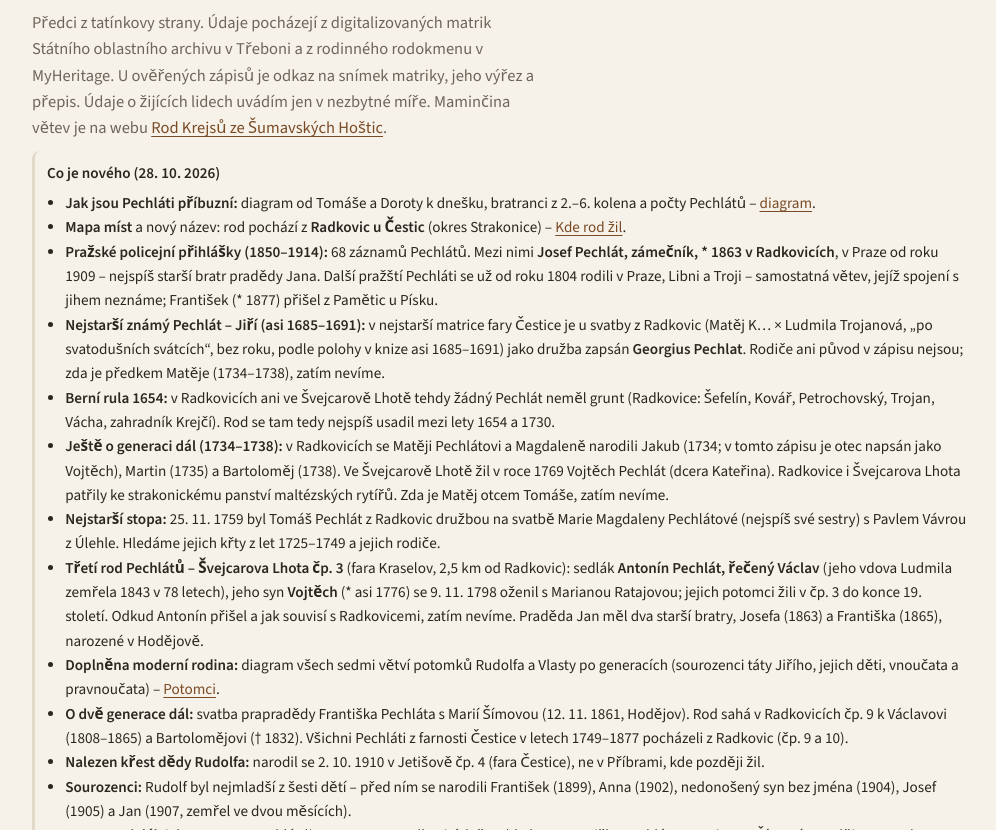
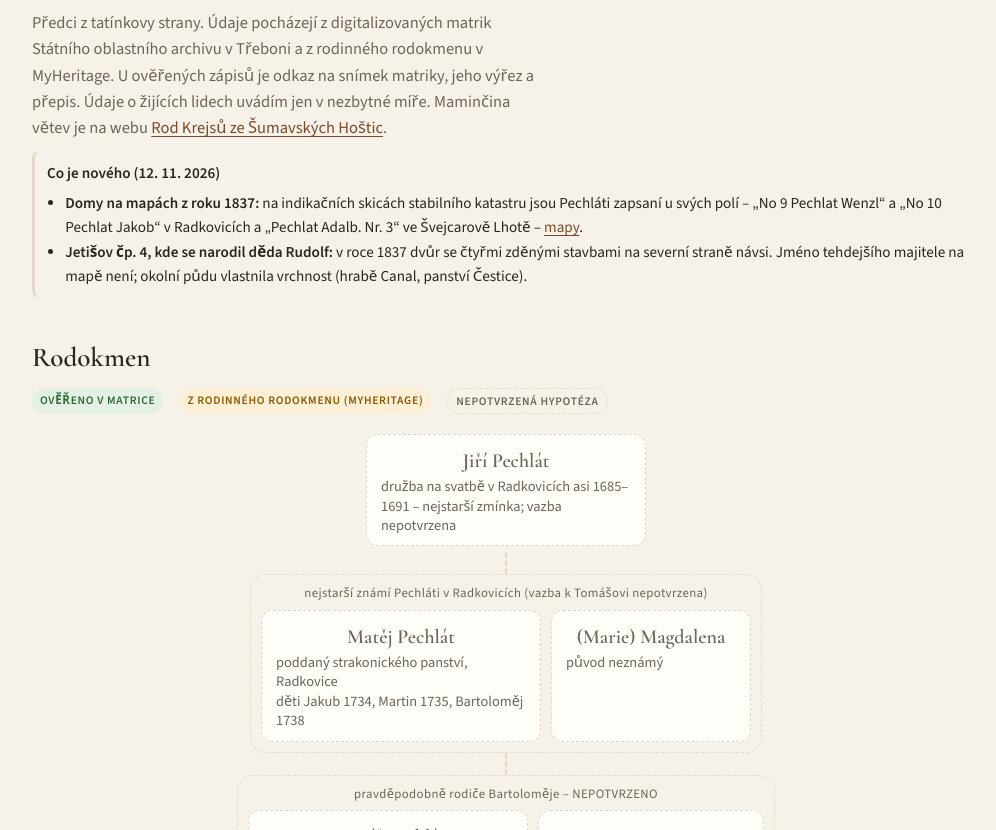
Before and after one commit to milarapa2/rodokmen-pechlat, a plain HTML site: page index.html in a window 1280 px wide. Shown: the part 122-952 px from the top of the page, without its empty margins (134-1130 px from the left). Drawn offline with nearby package versions, Linux system fonts and the light colour scheme.

Commit message:
Mapy 1837: Radkovice, Švejcarova Lhota, Jetišov čp. 4
Co-Authored-By: Claude Opus 5.5 <noreply@anthropic.com>

```diff
--- a/index.html
+++ b/index.html
@@ -111,22 +111,10 @@ details.br .sp{color:var(--mut)}
   <p class="kick">Rodokmen · Radkovice u Čestic, okres Strakonice</p>
   <h1>Rod Pechlátů z Radkovic</h1>
   <p class="lead">Předci z tatínkovy strany. Údaje pocházejí z digitalizovaných matrik Státního oblastního archivu v Třeboni a z rodinného rodokmenu v MyHeritage. U ověřených zápisů je odkaz na snímek matriky, jeho výřez a přepis. Údaje o žijících lidech uvádím jen v nezbytné míře. Maminčina větev je na webu <a href="https://milarapa2.github.io/rodokmen-krejsa/">Rod Krejsů ze Šumavských Hoštic</a>.</p>
-  <div class="tr" style="border-left:3px solid var(--line)"><b>Co je nového (28. 10. 2026)</b>
+  <div class="tr" style="border-left:3px solid var(--line)"><b>Co je nového (12. 11. 2026)</b>
     <ul style="margin:6px 0 0;padding-left:1.2em">
-      <li><b>Jak jsou Pechláti příbuzní:</b> diagram od Tomáše a Doroty k dnešku, bratranci z 2.–6. kolena a počty Pechlátů – <a href="#pribuzni">diagram</a>.</li>
-      <li><b>Mapa míst</b> a nový název: rod pochází z <b>Radkovic u Čestic</b> (okres Strakonice) – <a href="#mapa-mist">Kde rod žil</a>.</li>
-      <li><b>Pražské policejní přihlášky (1850–1914):</b> 68 záznamů Pechlátů. Mezi nimi <b>Josef Pechlát, zámečník, * 1863 v Radkovicích</b>, v Praze od roku 1909 – nejspíš starší bratr pradědy Jana. Další pražští Pechláti se už od roku 1804 rodili v Praze, Libni a Troji – samostatná větev, jejíž spojení s jihem neznáme; František (* 1877) přišel z Pamětic u Písku.</li>
-      <li><b>Nejstarší známý Pechlát – Jiří (asi 1685–1691):</b> v nejstarší matrice fary Čestice je u svatby z Radkovic (Matěj K… × Ludmila Trojanová, „po svatodušních svátcích“, bez roku, podle polohy v knize asi 1685–1691) jako družba zapsán <b>Georgius Pechlat</b>. Rodiče ani původ v zápisu nejsou; zda je předkem Matěje (1734–1738), zatím nevíme.</li>
-      <li><b>Berní rula 1654:</b> v Radkovicích ani ve Švejcarově Lhotě tehdy žádný Pechlát neměl grunt (Radkovice: Šefelín, Kovář, Petrochovský, Trojan, Vácha, zahradník Krejčí). Rod se tam tedy nejspíš usadil mezi lety 1654 a 1730.</li>
-      <li><b>Ještě o generaci dál (1734–1738):</b> v Radkovicích se Matěji Pechlátovi a Magdaleně narodili Jakub (1734; v tomto zápisu je otec napsán jako Vojtěch), Martin (1735) a Bartoloměj (1738). Ve Švejcarově Lhotě žil v roce 1769 Vojtěch Pechlát (dcera Kateřina). Radkovice i Švejcarova Lhota patřily ke strakonickému panství maltézských rytířů. Zda je Matěj otcem Tomáše, zatím nevíme.</li>
-      <li><b>Nejstarší stopa:</b> 25. 11. 1759 byl Tomáš Pechlát z Radkovic družbou na svatbě Marie Magdaleny Pechlátové (nejspíš své sestry) s Pavlem Vávrou z Úlehle. Hledáme jejich křty z let 1725–1749 a jejich rodiče.</li>
-      <li><b>Třetí rod Pechlátů – Švejcarova Lhota čp. 3</b> (fara Kraselov, 2,5 km od Radkovic): sedlák <b>Antonín Pechlát, řečený Václav</b> (jeho vdova Ludmila zemřela 1843 v 78 letech), jeho syn <b>Vojtěch</b> (* asi 1776) se 9. 11. 1798 oženil s Marianou Ratajovou; jejich potomci žili v čp. 3 do konce 19. století. Odkud Antonín přišel a jak souvisí s Radkovicemi, zatím nevíme. Praděda Jan měl dva starší bratry, Josefa (1863) a Františka (1865), narozené v Hodějově.</li>
-      <li><b>Doplněna moderní rodina:</b> diagram všech sedmi větví potomků Rudolfa a Vlasty po generacích (sourozenci táty Jiřího, jejich děti, vnoučata a pravnoučata) – <a href="#potomci">Potomci</a>.</li>
-      <li><b>O dvě generace dál:</b> svatba prapradědy Františka Pechláta s Marií Šímovou (12. 11. 1861, Hodějov). Rod sahá v Radkovicích čp. 9 k Václavovi (1808–1865) a Bartolomějovi († 1832). Všichni Pechláti z farnosti Čestice v letech 1749–1877 pocházeli z Radkovic (čp. 9 a 10).</li>
-      <li><b>Nalezen křest dědy Rudolfa:</b> narodil se 2. 10. 1910 v Jetišově čp. 4 (fara Čestice), ne v Příbrami, kde později žil.</li>
-      <li><b>Sourozenci:</b> Rudolf byl nejmladší z šesti dětí – před ním se narodili František (1899), Anna (1902), nedonošený syn bez jména (1904), Josef (1905) a Jan (1907, zemřel ve dvou měsících).</li>
-      <li><b>O generaci dál:</b> jeho otec Jan Pechlát (* 14. 6. 1867 v Radkovicích čp. 9) byl syn Františka Pechláta a Marie roz. Šímové z Hodějova; matka Anna (* 3. 6. 1870 v Kraselově čp. 30) byla dcera tesaře Vojtěcha Krejčího a Anny roz. Dubové. Jan a Anna se vzali 26. 1. 1897 v Kraselově.</li>
-      <li><b>Nalezena svatba pradědy Jana a Anny</b> (26. 1. 1897, Kraselov): potvrzuje rodiče obou. Janův vlastní křest (Radkovice 1867) archiv zpřístupní online až po roce 2034.</li>
+      <li><b>Domy na mapách z roku 1837:</b> na indikačních skicách stabilního katastru jsou Pechláti zapsaní u svých polí – „No 9 Pechlat Wenzl“ a „No 10 Pechlat Jakob“ v Radkovicích a „Pechlat Adalb. Nr. 3“ ve Švejcarově Lhotě – <a href="#mapy-1837">mapy</a>.</li>
+      <li><b>Jetišov čp. 4, kde se narodil děda Rudolf:</b> v roce 1837 dvůr se čtyřmi zděnými stavbami na severní straně návsi. Jméno tehdejšího majitele na mapě není; okolní půdu vlastnila vrchnost (hrabě Canal, panství Čestice).</li>
     </ul>
   </div>
 
@@ -245,6 +233,18 @@ details.br .sp{color:var(--mut)}
   })();
   </script>
 
+  <h2 id="mapy-1837">Domy na mapách z roku 1837</h2>
+  <p class="lead">Kolem roku 1837 zeměměřiči stabilního katastru zakreslili každou ves: domy s čísly popisnými a pole se jménem majitele. Na těchto pracovních mapách (indikačních skicách) jsou Pechláti zapsaní vlastní rukou zeměměřiče. Růžově jsou zděné stavby, žlutě dřevěné; červená čísla jsou čísla parcel, černá čísla domů. Kliknutím na obrázek se otevře v plné velikosti.</p>
+  <div class="gal">
+    <figure><a href="img/skica1837_radkovice.jpg"><img src="img/skica1837_radkovice.jpg" alt="Radkovice na indikační skice 1837" loading="lazy"></a><figcaption><b>Radkovice 1837</b> – uprostřed usedlosti čp. 9 a čp. 10, kde žily obě větve Pechlátů.</figcaption></figure>
+    <figure><a href="img/skica1837_radkovice_jmena.jpg"><img src="img/skica1837_radkovice_jmena.jpg" alt="Nápis No 9 Pechlat Wenzl, No 10 Pechlat Jakob" loading="lazy" style="object-fit:contain;background:#efe6cf"></a><figcaption><b>„No 9 Pechlat Wenzl“ a „No 10 Pechlat Jakob“</b> – pole Václava Pechláta (1808–1865, Vítův praprapraděda) a Jakuba Pechláta († 1846) z vedlejší usedlosti.</figcaption></figure>
+    <figure><a href="img/skica1837_lhota.jpg"><img src="img/skica1837_lhota.jpg" alt="Švejcarova Lhota na indikační skice 1837" loading="lazy"></a><figcaption><b>Švejcarova Lhota 1837</b> – ves a pole s nápisem „Pechlat Adalb.“ nad ní a vlevo dole.</figcaption></figure>
+    <figure><a href="img/skica1837_lhota_jmeno.jpg"><img src="img/skica1837_lhota_jmeno.jpg" alt="Nápis Pechlat Adalb. Nr. 3" loading="lazy" style="object-fit:contain;background:#efe6cf"></a><figcaption><b>„Pechlat Adalb. Nr. 3“</b> – Vojtěch Pechlát, sedlák ze Švejcarovy Lhoty čp. 3 (oženil se 1798).</figcaption></figure>
+    <figure><a href="img/skica1837_jetisov.jpg"><img src="img/skica1837_jetisov.jpg" alt="Jetišov na indikační skice 1837" loading="lazy"></a><figcaption><b>Jetišov 1837</b> – modrý rámeček: dvůr s černým číslem <b>4</b> (stavební parcela 15). Tady se v roce 1910 narodil děda Rudolf.</figcaption></figure>
+    <figure><a href="img/skica1837_jetisov_cp4.jpg"><img src="img/skica1837_jetisov_cp4.jpg" alt="Jetišov čp. 4 zblízka" loading="lazy"></a><figcaption><b>Jetišov čp. 4 zblízka</b> – v roce 1837 dvůr obklopený čtyřmi zděnými stavbami. Jméno majitele na mapě není a pole s číslem 4 jsem na skice nenašel.</figcaption></figure>
+  </div>
+  <p class="sibs">Jetišov: většinu půdy kolem vsi tehdy vlastnila vrchnost – na mapě „Canal Graf Jos. Ludwig als Herrschaft Tschestitz“ (hrabě Josef Ludvík Canal, panství Čestice). Pechláti přišli do Jetišova až mnohem později; kdo v čp. 4 bydlel v roce 1837, mapa neříká. V roce 1910 je Jan Pechlát v matrice zapsán jako domkář v čp. 4 – možná měl jen část usedlosti, nebo se dům mezitím změnil; neověřeno.<br><span class="cr">Zdroj: Národní archiv / ČÚZK, archiv map – indikační skici stabilního katastru: Radkovice PRA539018370, Švejcarova Lhota PRA355018370, Jetišov PRA236018370 (list A03B).</span></p>
+
   <h2 id="pribuzni">Jak jsou Pechláti příbuzní</h2>
   <p>Hlavní linie (plný okraj) vede od nejstarších známých předků k dnešní rodině; generace jsou počítané od Přemysla a Víta. Čárkovaně jsou sourozenci našich předků – jejich dnešní potomci jsou s generací Přemysla a Víta příbuzní jako <b>bratranci z 2., 3., 4. nebo 6. kolena</b>. Kam přesně dnešní Pechláti mimo naši rodinu patří, zatím nevíme (matriky mladší 100 let nejsou veřejně online). Spojení Bartoloměje s Tomášem je zatím hypotéza.</p>
   <div class="pstat"><div><b>225</b><span>Pechlátů a Pechlátových v ČR (2016, kdejsme.cz)</span></div><div><b>63</b><span>z nich na Strakonicku – odkud rod pochází</span></div><div><b>36–40</b><span>Pechlátů v naší části rodu dnes (potomci Rudolfa a Vlasty)</span></div><div><b>asi 90</b><span>žijících potomků Rudolfa a Vlasty i s manželi</span></div></div>
@@ -311,6 +311,7 @@ details.br .sp{color:var(--mut)}
 
   <h2 id="denik">Deník hledání</h2>
   <ol class="log">
+    <li><b>12. 11. 2026:</b> archivy matrik (SOA Třeboň) dál blokují stahování. Prošel jsem indikační skicu Jetišova 1837 (všech 10 listů): čp. 4 nalezeno, jméno majitele ani pole s číslem 4 na ní nejsou. Na web přidány mapy Radkovic a Švejcarovy Lhoty z 1. 11.</li>
     <li><b>28. 10. 2026:</b> v Příbrami (matrika narozených 1909–1913 a rejstřík farnosti 1896–1910, SOA Praha) Rudolf zapsaný není. Podle rodiny se narodil v Jetišově u Strakonic – tam nalezen (fara Čestice). Nalezena i svatba jeho rodičů v Kraselově 1897.</li>
     <li><b>28. 10. 2026:</b> prošli jsme s Codexem všechny tři rejstříky fary Čestice (1749–1877) a úmrtní matriku Radkovic 1815–1880; nalezena svatba Františka × Marie Šímové 1861 a Františkův křest 1837. Prošel jsem matriku narozených Jetišova 1894–1920 – Rudolfovi sourozenci.</li>
   </ol>
```
Also changed, not shown: img/skica1837_jetisov.jpg (added), img/skica1837_jetisov_cp4.jpg (added), img/skica1837_lhota.jpg (added), img/skica1837_lhota_jmeno.jpg (added), img/skica1837_radkovice.jpg (added), img/skica1837_radkovice_jmena.jpg (added).
